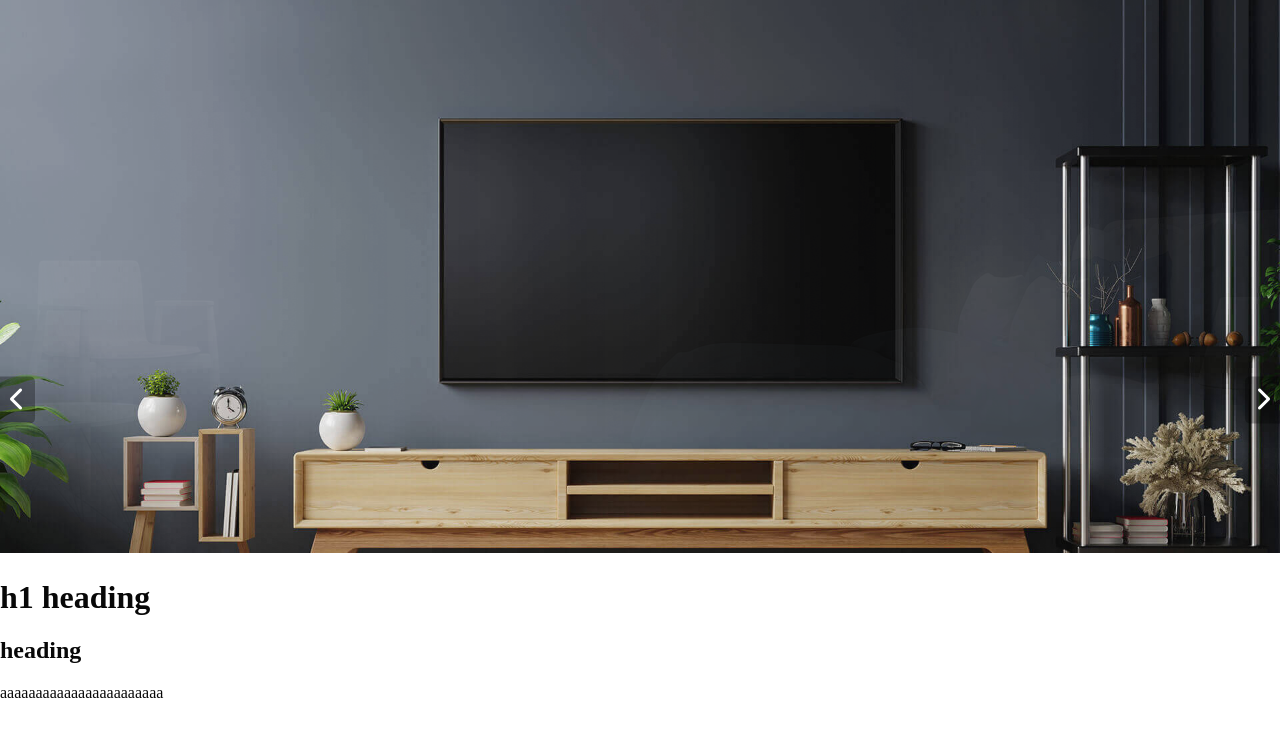
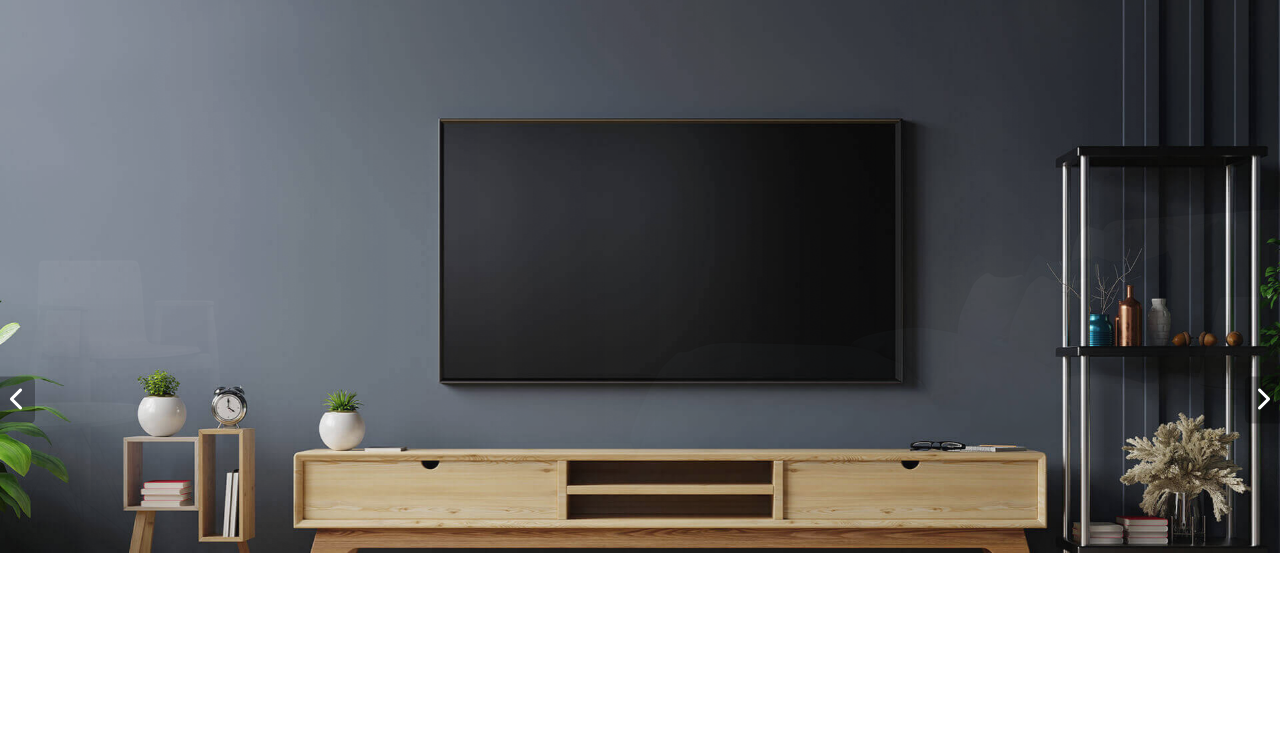
Before and after one commit to Rk-Yaduvanshi/Slider, a plain HTML site: page index.html in a window 1280 px wide. Drawn offline with Linux system fonts and the light colour scheme.

Commit message:
original

```diff
--- a/index.html
+++ b/index.html
@@ -93,9 +93,6 @@
         <div class="next-slide"><i class="fas fa-chevron-right"></i></div>
         <div class="slide">
             <img src="images/slider/slider1.jpg" alt="">
-            <h1>h1 heading</h1>
-            <h2>heading</h2>
-            <p>aaaaaaaaaaaaaaaaaaaaaaa</p>
         </div>
         <div class="slide">
             <img src="images/slider/slider2.jpg" alt="">
```
